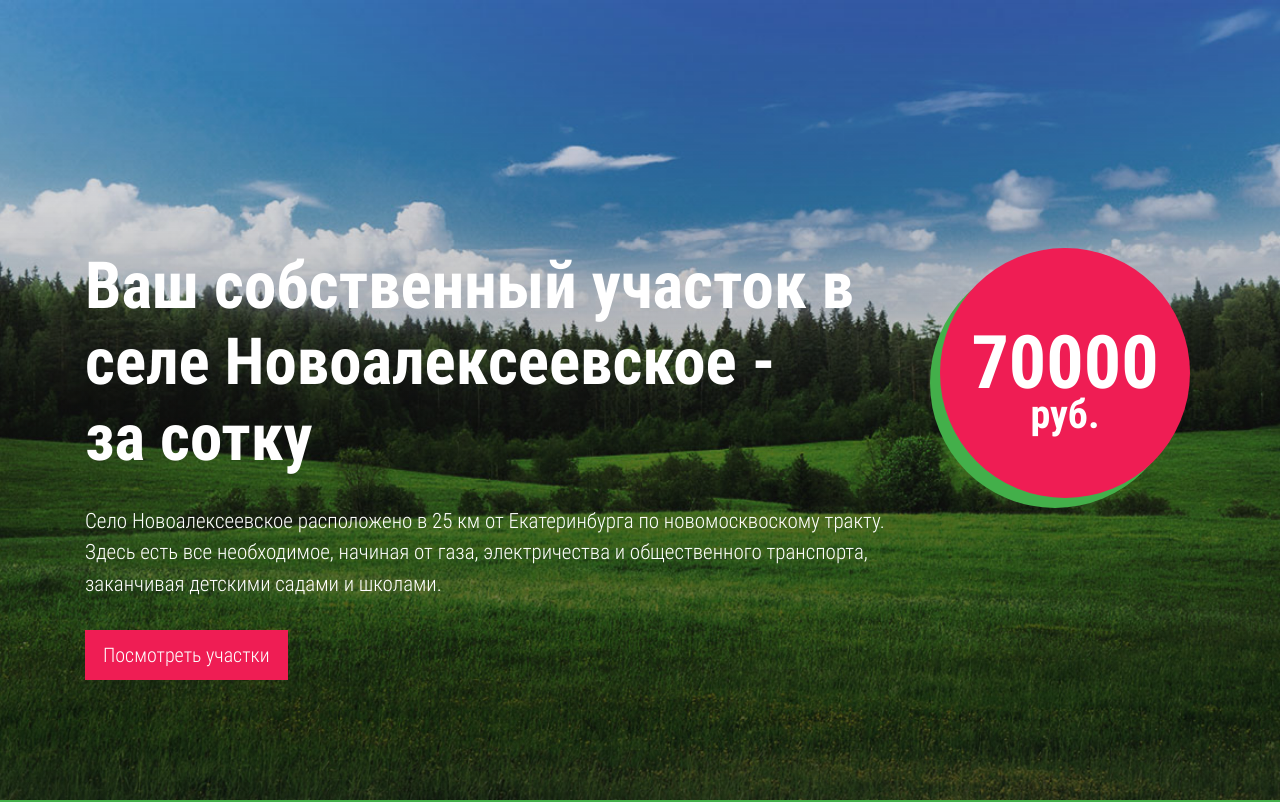
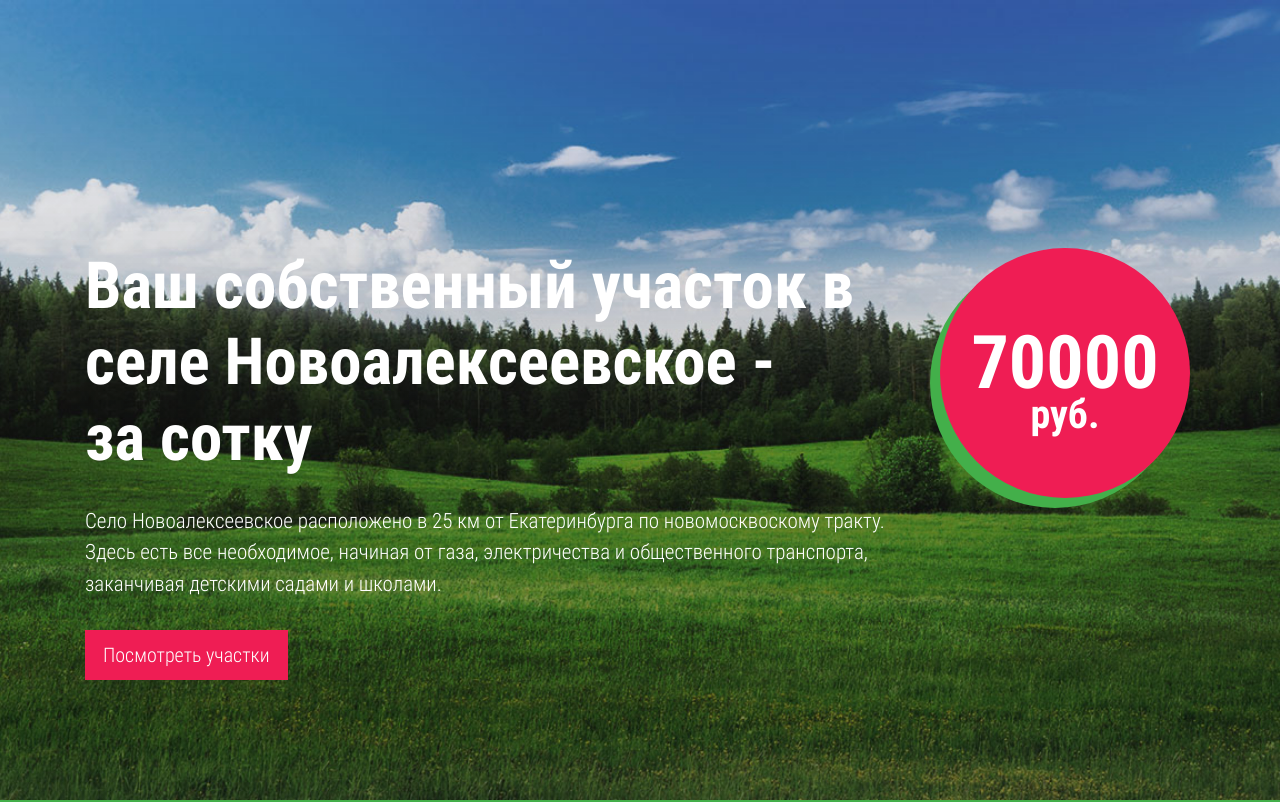
Before and after one commit to maxzimodo/novo, a plain HTML site: page index.html in a window 1280 px wide. Shown: the top 802 px of the page. Drawn offline with Linux system fonts and the light colour scheme.

Commit message:
v 1.3 lighter first screen

```diff
--- a/css/style.css
+++ b/css/style.css
@@ -89,7 +89,7 @@ header::after {
     display: block;
     width: 100%;
     height: 100vh;
-    background: linear-gradient(to bottom, rgba(0,1,1,.0), rgba(0,1,1,.6));
+    background: linear-gradient(to bottom, rgba(0,1,1,.0), rgba(0,1,1,.4));
     z-index: 0;
 }
 header span {
```
